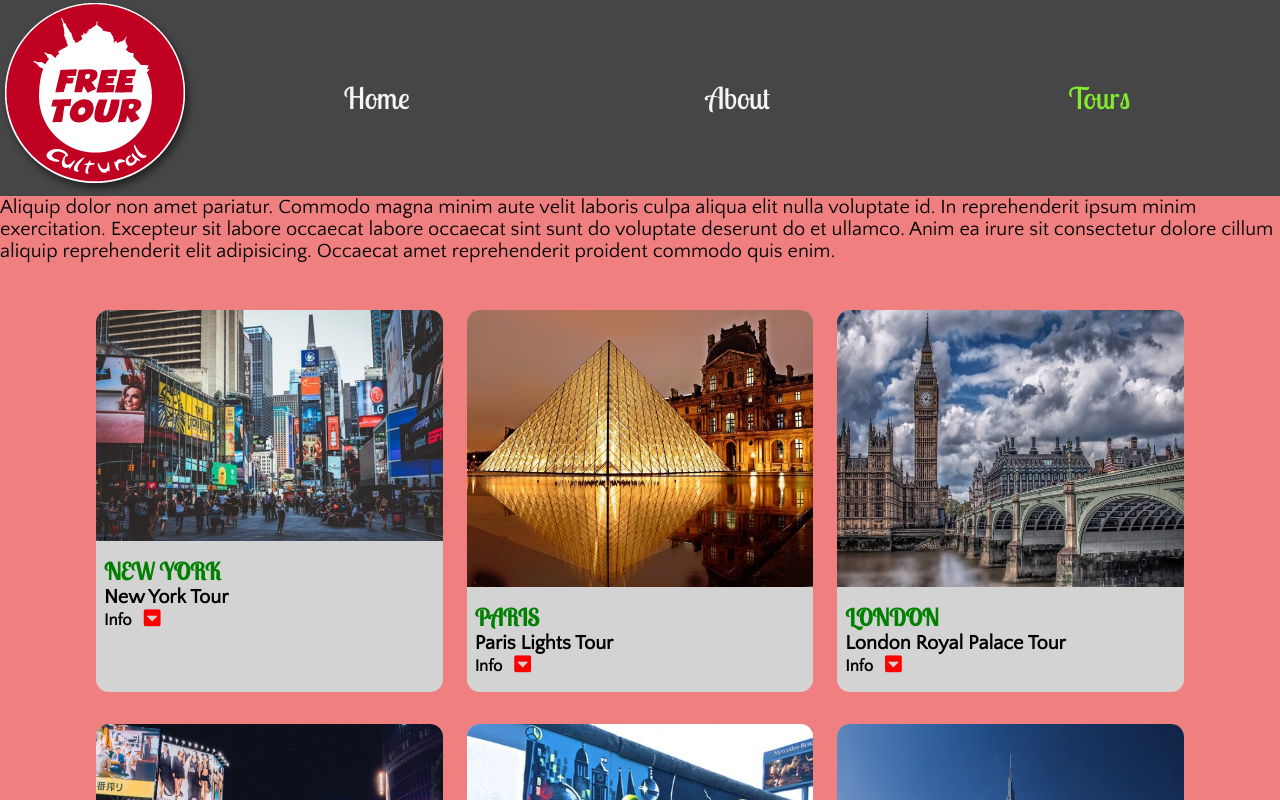
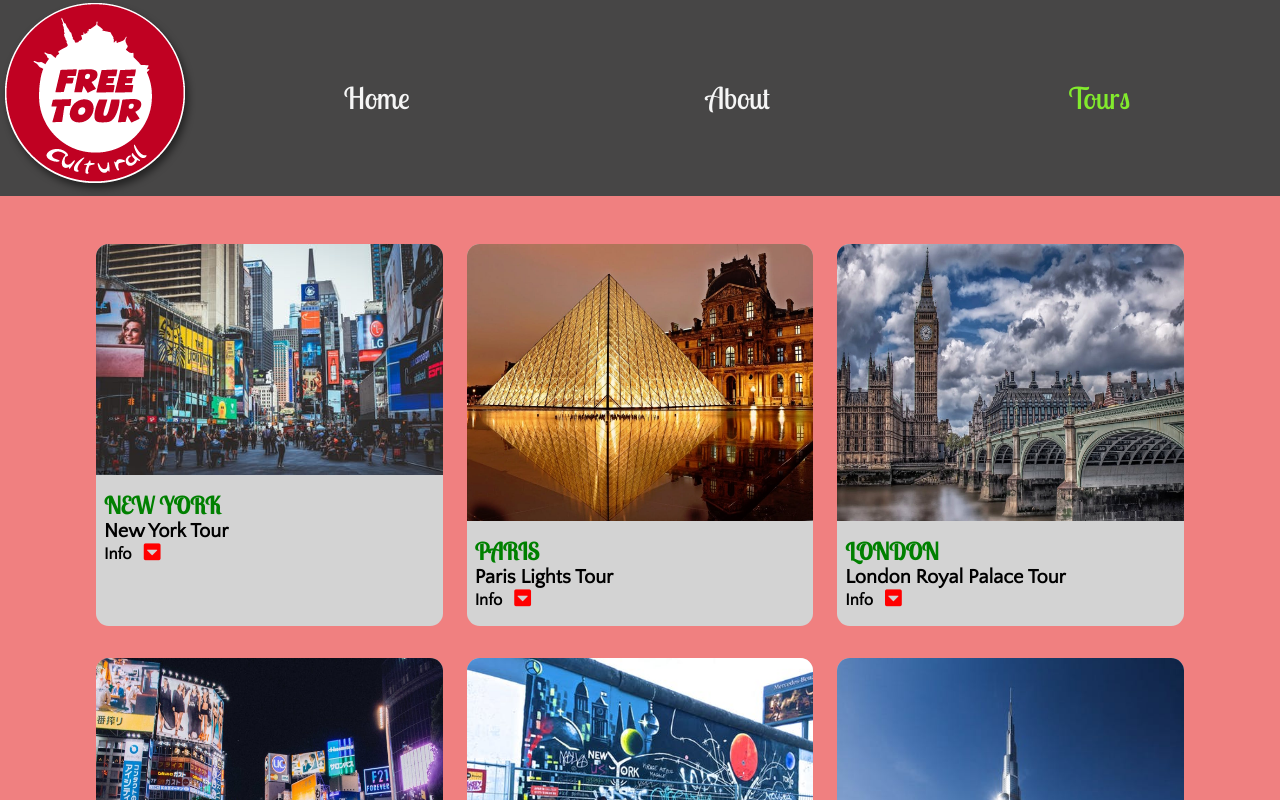
Before and after one commit to AJ0528/Tour-A-City, a React (Create React App) app in the folder touracity/: page / in a window 1280 px wide. Shown: the top 800 px of the page. Built offline with nearby package versions, Linux system fonts and the light colour scheme.

Commit message:
new changes

```diff
--- a/touracity/src/components/Home.js
+++ b/touracity/src/components/Home.js
@@ -3,7 +3,7 @@ import React from 'react'
 const Home = () => {
     return (
         <div>
-            <p>Aliquip dolor non amet pariatur. Commodo magna minim aute velit laboris culpa aliqua elit nulla voluptate id. In reprehenderit ipsum minim exercitation. Excepteur sit labore occaecat labore occaecat sint sunt do voluptate deserunt do et ullamco. Anim ea irure sit consectetur dolore cillum aliquip reprehenderit elit adipisicing. Occaecat amet reprehenderit proident commodo quis enim.</p>
+
         </div>
     );
 }
```
